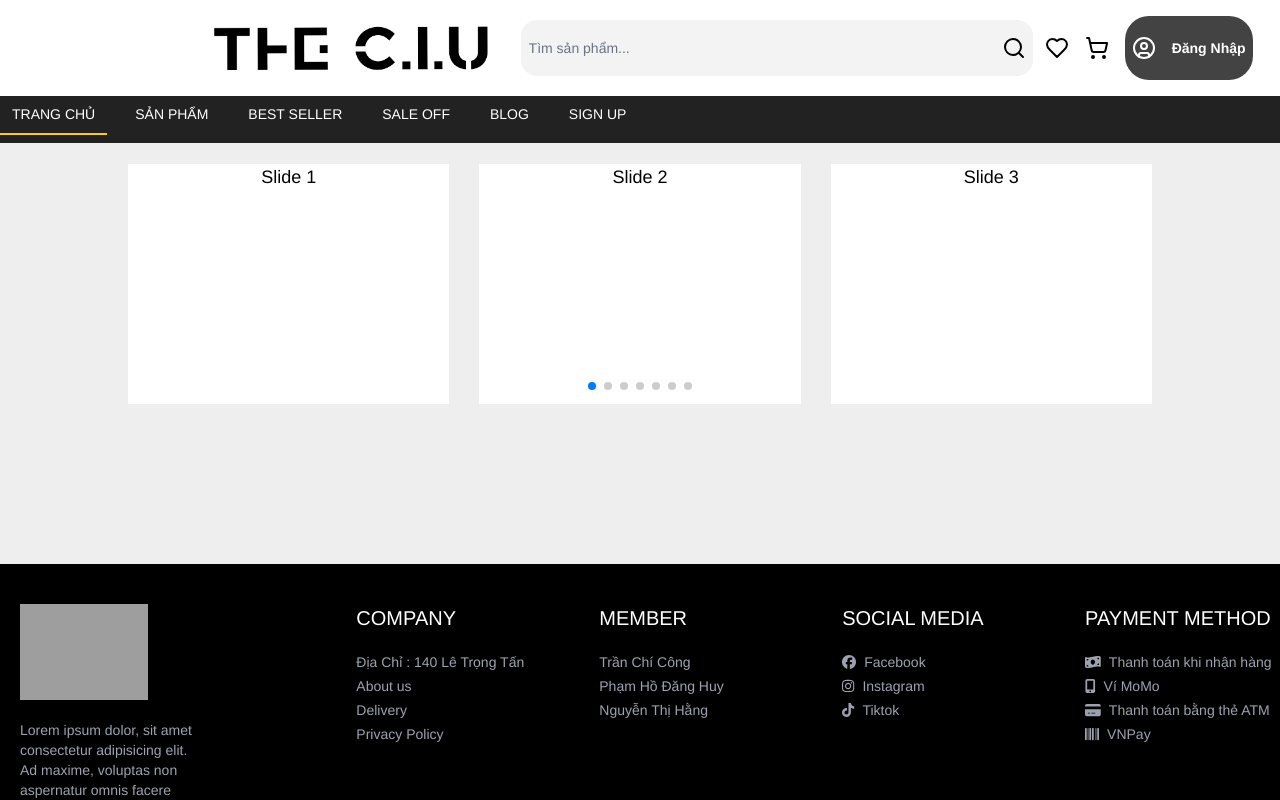
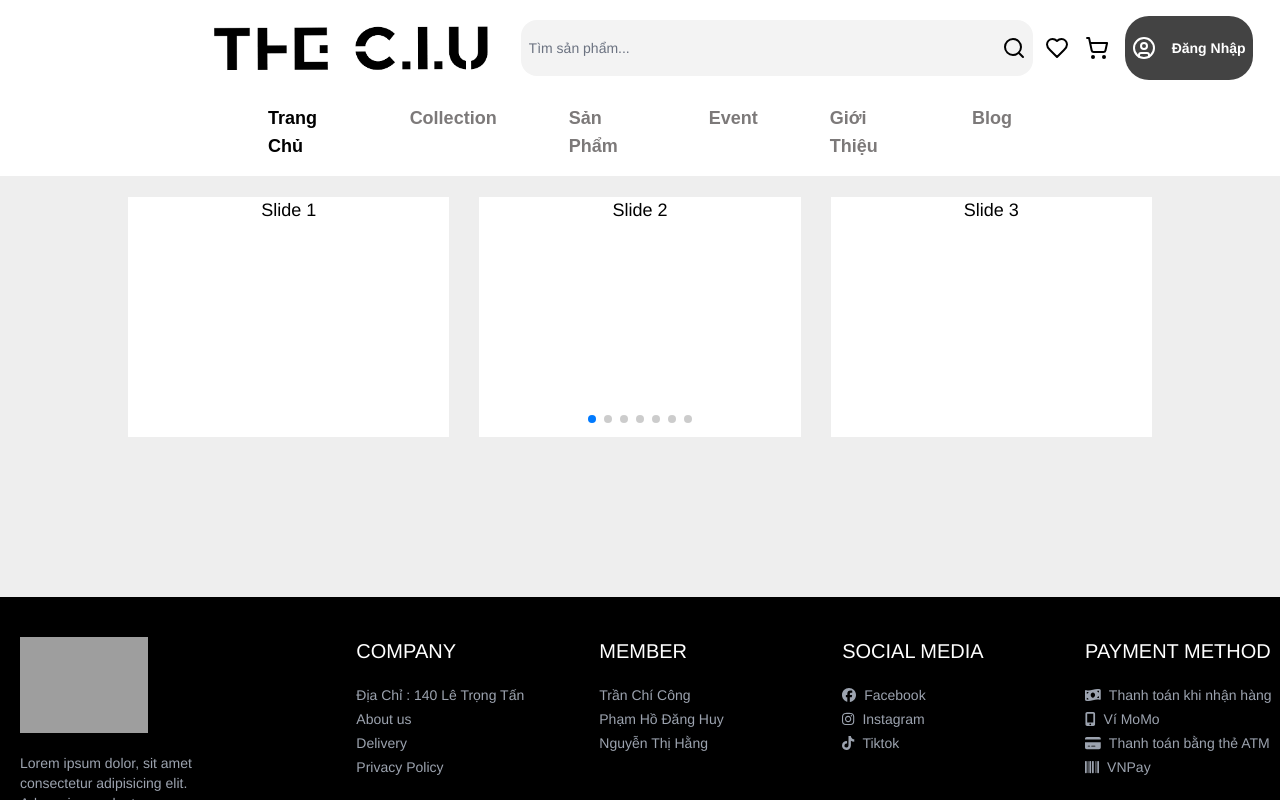
Before and after one commit to trancong03/theorganicStore, a React (Vite) app: page / in a window 1280 px wide. Shown: the top 800 px of the page. Built offline with nearby package versions, Linux system fonts and the light colour scheme; grey boxes are pictures that could not be loaded.

Commit message:
Modified Navigation

```diff
--- a/src/Components/Navbar.jsx
+++ b/src/Components/Navbar.jsx
@@ -5,85 +5,85 @@ function Navbar() {
   const [activeLink, setActiveLink] = useState("home");
 
   return (
-    <nav className="bg-[#222222]">
+    <nav className="bg-white">
       <div className="container flex justify-between items-center">
-        <div className="md:hidden">
+        <div className="md:hidden ">
           <button
             onClick={() => setMenuOpen(!menuOpen)}
-            className="text-white px-3 py-2"
+            className="text-[#5b5858cc] px-3 py-2"
           >
             <Menu />
           </button>
         </div>
 
         {/* Navigation links for large screens */}
-        <div className="hidden md:flex space-x-4 mb-2">
+        <div className="hidden md:flex space-x-4 mb-2 gap-8 w-[60vw] ml-[20vw] justify-between">
           <a
             href="#"
             onClick={() => setActiveLink("home")}
-            className={`text-white px-3 py-2 ${
+            className={`text-[#5b5858cc] text-lg font-arial font-bold px-3 py-2 ${
               activeLink === "home"
-                ? "border-b-2 border-yellow-400"
-                : "hover:bg-blue-700"
+                ? "text-black"
+                : "hover:text-black"
             }`}
           >
-            TRANG CHỦ
+            Trang Chủ
           </a>
           <a
             href="#"
-            onClick={() => setActiveLink("about")}
-            className={`text-white px-3 py-2 ${
-              activeLink === "about"
-                ? "border-b-2 border-yellow-400"
-                : "hover:bg-blue-700"
+            onClick={() => setActiveLink("collection")}
+            className={`text-[#5b5858cc] text-lg font-arial font-bold px-3 py-2 ${activeLink === "collection"
+                ? "text-black"
+                : "hover:text-black"
+              }`}
+          >
+            Collection
+          </a>
+          <a
+            href="#"
+            onClick={() => setActiveLink("product")}
+            className={`text-[#5b5858cc] text-lg font-arial font-bold px-3 py-2 ${
+              activeLink === "product"
+                ? "text-black"
+                : "hover:text-black"
             }`}
           >
-            SẢN PHẨM
+            Sản Phẩm
           </a>
           <a
             href="#"
             onClick={() => setActiveLink("services")}
-            className={`text-white px-3 py-2 ${
+            className={`text-[#5b5858cc] text-lg font-arial font-bold px-3 py-2 ${
               activeLink === "services"
-                ? "border-b-2 border-yellow-400"
-                : "hover:bg-blue-700"
+                ? "text-black"
+                : "hover:text-black"
             }`}
           >
-            BEST SELLER
+           Event
           </a>
           <a
             href="#"
             onClick={() => setActiveLink("contact")}
-            className={`text-white px-3 py-2 ${
+            className={`text-[#5b5858cc] text-lg font-arial font-bold px-3 py-2 ${
               activeLink === "contact"
-                ? "border-b-2 border-yellow-400"
-                : "hover:bg-blue-700"
+                ? "text-black"
+                : "hover:text-black"
             }`}
           >
-            SALE OFF
+            Giới Thiệu
           </a>
           <a
             href="#"
-            onClick={() => setActiveLink("contact")}
-            className={`text-white px-3 py-2 ${
-              activeLink === "contact"
-                ? "border-b-2 border-yellow-400"
-                : "hover:bg-blue-700"
+            onClick={() => setActiveLink("blog")}
+            className={`text-[#5b5858cc] text-lg font-arial font-bold px-3 py-2 ${
+              activeLink === "blog"
+                ? "text-black"
+                : "hover:text-black"
             }`}
           >
-            BLOG
+            Blog
           </a>
-          <a
-            href="/login"
-            onClick={() => setActiveLink("login")}
-            className={`text-white px-3 py-2 ${
-              activeLink === "login"
-                ? "border-b-2 border-yellow-400"
-                : "hover:bg-blue-700"
-            }`}
-          >
-            SIGN UP
-          </a>
+
         </div>
 
         {/* Slide-out menu for small screens */}
@@ -93,7 +93,7 @@ function Navbar() {
           } transition-transform duration-300 ease-in-out md:hidden`}
         >
           <div className=" px-3 py-2 mb-4 text-right">
-            <button onClick={() => setMenuOpen(false)} className="text-white ">
+            <button onClick={() => setMenuOpen(false)} className="text-[#5b5858cc] ">
               ✖
             </button>
           </div>
--- a/tailwind.config.js
+++ b/tailwind.config.js
@@ -2,7 +2,11 @@
 export default {
   content: ["./src/**/*.{js,jsx,ts,tsx}"],
   theme: {
-    extend: {},
+    extend: {
+      fontFamily: {
+        arial: ['Arial', 'sans-serif'],
+      },
+    },
   },
   plugins: [],
 };
```
